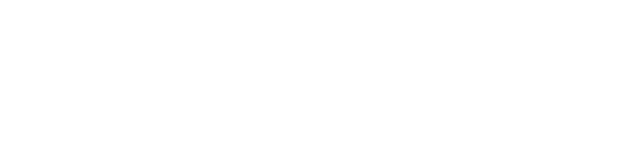
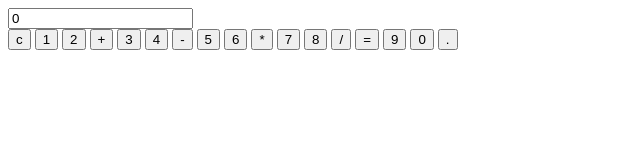
Before and after one commit to Ishrat-Iqbal/Simple-Calculator, a plain HTML site: page index.html in a window 1280 px wide. Shown: the whole page, without its empty margins (0-640 px from the left). Drawn offline with Linux system fonts and the light colour scheme.

Commit message:
what you do

```diff
--- a/index.html
+++ b/index.html
@@ -1,11 +1,63 @@
 <!DOCTYPE html>
 <html lang="en">
+
 <head>
-  <meta charset="UTF-8">
-  <meta name="viewport" content="width=device-width, initial-scale=1.0">
-  <title>Document</title>
+
+    <title>Calculator Logic</title>
+    <link rel="stylesheet" href="calculator.css">
 </head>
+
 <body>
+    <div class="container">
+        <div id="calculator">
+            <input type="text" id="display" readonly>
+            <div class="button-container">
+                <button class="button" id="equal" onclick="
+    currentDisplay = ''; document.querySelector('#display') .value = currentDisplay ;">c</button>
+                <button class="button" onclick="
+    currentDisplay+=1; document.querySelector('#display') .value = currentDisplay ;">1</button>
+                <button class="button" onclick="
+    currentDisplay+=2; document.querySelector('#display') .value = currentDisplay ;">2</button>
+                <button class="button" id="Special" onclick="
+    currentDisplay = currentDisplay + '+'; document.querySelector('#display') .value = currentDisplay ;">+</button>
+                <button class="button" onclick="
+    currentDisplay+=3; document.querySelector('#display') .value = currentDisplay ;">3</button>
+                <button class="button" onclick="
+    currentDisplay+=4; document.querySelector('#display') .value = currentDisplay ;">4</button>
+                <button class="button" id="Special" onclick="
+    currentDisplay = currentDisplay + '-'; document.querySelector('#display') .value = currentDisplay ;">-</button>
+                <button class="button" onclick="
+    currentDisplay+=5; document.querySelector('#display') .value = currentDisplay ;">5</button>
+                <button class="button" onclick="
+    currentDisplay+=6; document.querySelector('#display') .value = currentDisplay ;">6</button>
+                <button class="button" id="Special" onclick="
+    currentDisplay = currentDisplay + '*'; document.querySelector('#display') .value = currentDisplay ;">*</button>
+                <button class="button" onclick="
+    currentDisplay = currentDisplay + '7'; document.querySelector('#display') .value = currentDisplay ;">7</button>
+                <button class="button" onclick="
+    currentDisplay = currentDisplay + '8'; document.querySelector('#display') .value = currentDisplay ;">8</button>
+                <button class="button" id="Special" onclick="
+    currentDisplay = currentDisplay + '/'; document.querySelector('#display') .value = currentDisplay ;">/</button>
 
+                <button class="button" id="equal" onclick="
+    currentDisplay = eval(currentDisplay); document.querySelector('#display') .value = currentDisplay ;">=</button>
+
+                <button class="button" onclick="
+    currentDisplay = currentDisplay + '9'; document.querySelector('#display') .value = currentDisplay ;">9</button>
+                <button class="button" onclick="
+    currentDisplay = currentDisplay + '0'; document.querySelector('#display') .value = currentDisplay ;">0</button>
+                <button class="button" onclick="
+    currentDisplay = currentDisplay + '.'; document.querySelector('#display') .value = currentDisplay ;">.</button>
+            </div>
+        </div>
+
+
+
+    </div>
+    <script>
+        let currentDisplay = '0';
+        document.querySelector('#display').value = currentDisplay;
+    </script>
 </body>
+
 </html>
```
